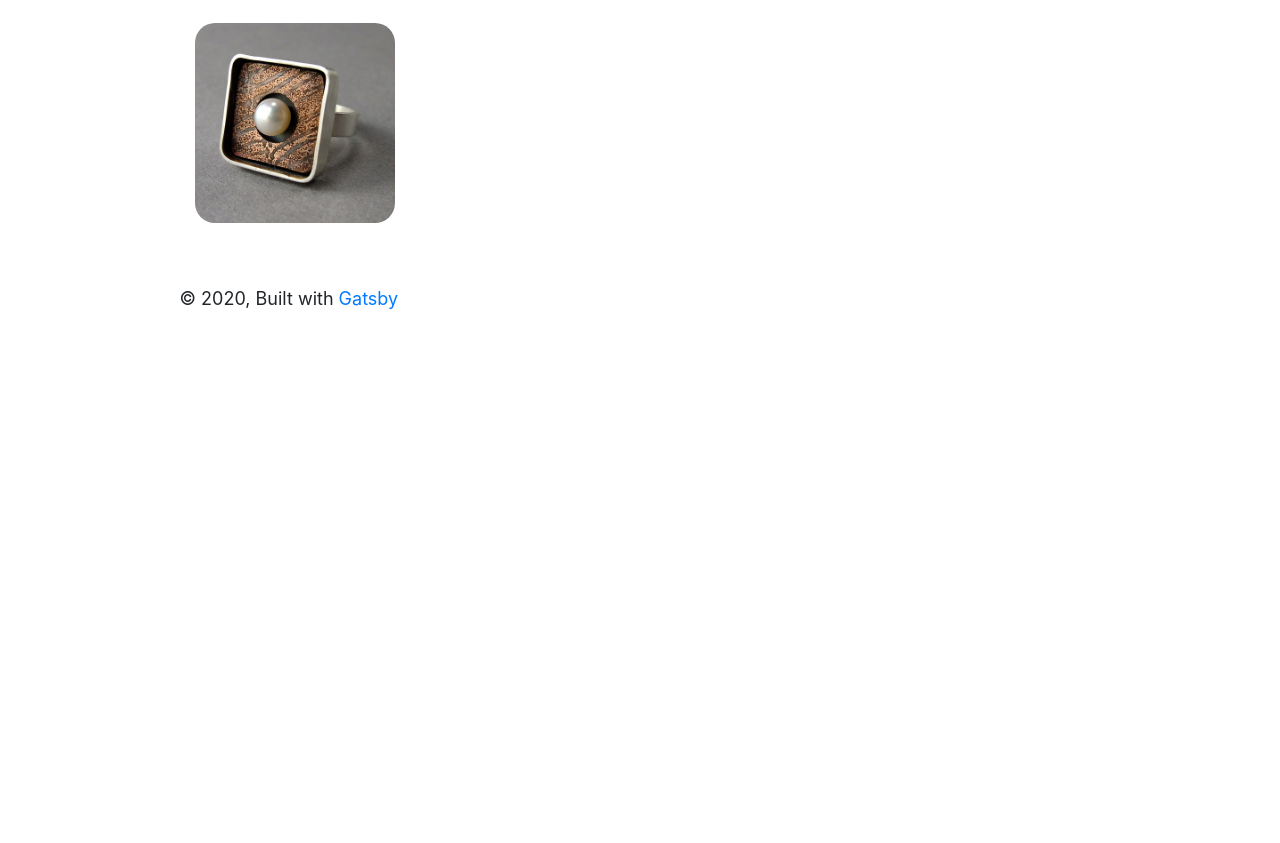
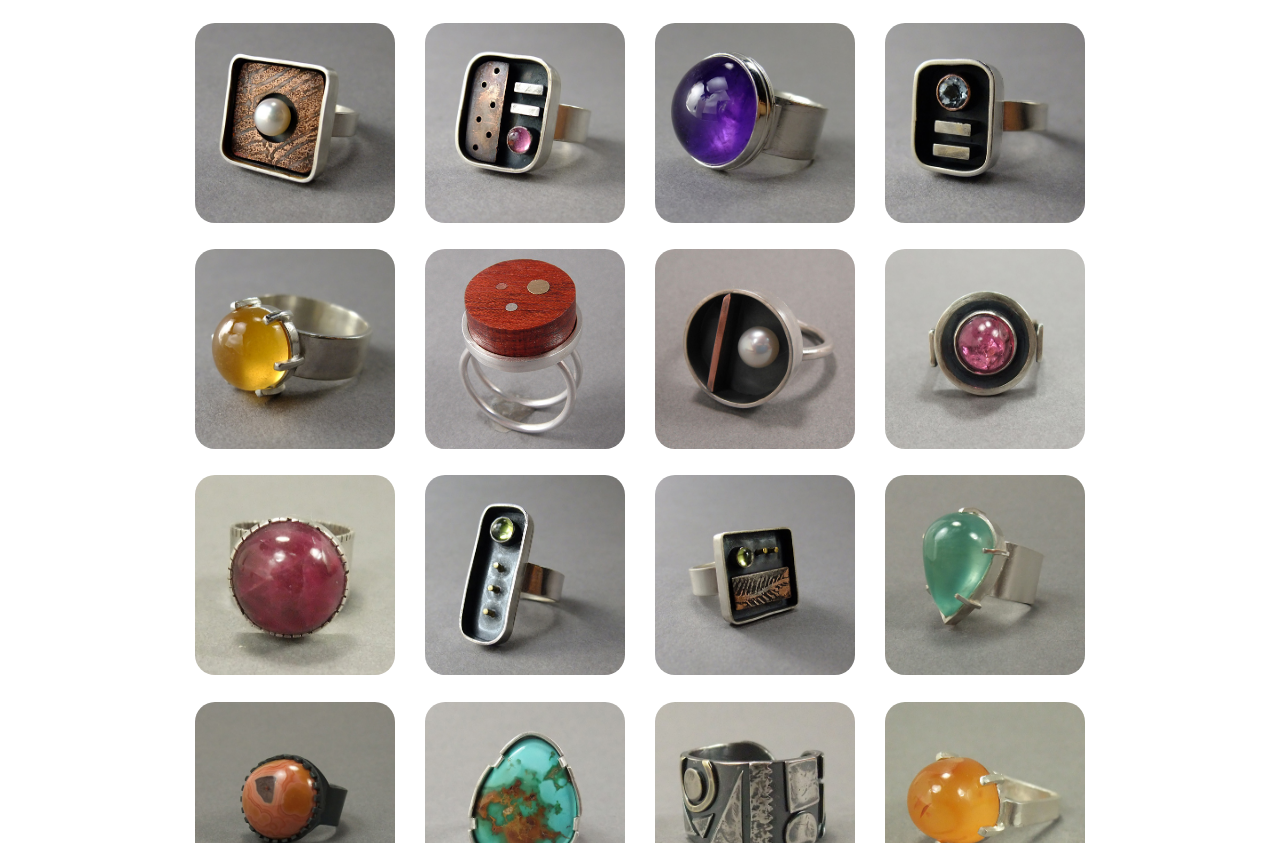
Before and after one commit to lucydog901/thomasin2, a Gatsby site: page /everyday in a window 1280 px wide. Shown: the part 109-952 px from the top of the page. Before the commit the page ends 800 px from the top, so only its background shows below. Built offline with nearby package versions, Linux system fonts and the light colour scheme; Gatsby itself is replaced by a stand-in of ours.

Commit message:
added everyday gallery

```diff
--- a/src/pages/everyday.js
+++ b/src/pages/everyday.js
@@ -4,6 +4,21 @@ import React from "react"
 // import Image from "../components/image"
 
 import ringImage79 from "../images/everyday/79.jpg"
+import ringImage92 from "../images/everyday/92.jpg"
+import ringImage107 from "../images/everyday/107.jpg"
+import ringImage111 from "../images/everyday/111.jpg"
+import ringImage119 from "../images/everyday/119.jpg"
+import ringImage233 from "../images/everyday/233.jpg"
+import ringImage285 from "../images/everyday/285.jpg"
+import ringImage365 from "../images/everyday/365.jpg"
+import ringImager9 from "../images/everyday/r9.jpg"
+import ringImager2 from "../images/everyday/r2.jpg"
+import ringImager3 from "../images/everyday/r3.jpg"
+import ringImager4 from "../images/everyday/r4.jpg"
+import ringImager5 from "../images/everyday/r5.jpg"
+import ringImager6 from "../images/everyday/r6.jpg"
+import ringImager7 from "../images/everyday/r7.jpg"
+import ringImager8 from "../images/everyday/r8.jpg"
 
 
 import Layout from "../components/layout"
@@ -20,7 +35,57 @@ const IndexPage = () => (
     <div className="col-6 col-md-4 col-lg-3">
     <a href="/page-8/"><img src={ringImage79} alt="Ring 79" class="thumbnail"/></a>
     </div>
-
+    <div className="col-6 col-md-4 col-lg-3">
+    <a href="/page-8/"><img src={ringImage92} alt="Ring 92" class="thumbnail"/></a>
+    </div>
+    <div className="col-6 col-md-4 col-lg-3">
+    <a href="/page-8/"><img src={ringImage107} alt="Ring 107" class="thumbnail"/></a>
+    </div>
+    <div className="col-6 col-md-4 col-lg-3">
+    <a href="/page-8/"><img src={ringImage111} alt="Ring 111" class="thumbnail"/></a>
+    </div>
+  </div>
+  <div className="row">
+    <div className="col-6 col-md-4 col-lg-3">
+    <a href="/page-8/"><img src={ringImage119} alt="Ring 119" class="thumbnail"/></a>
+    </div>
+    <div className="col-6 col-md-4 col-lg-3">
+    <a href="/page-8/"><img src={ringImage233} alt="Ring 233" class="thumbnail"/></a>
+    </div>
+    <div className="col-6 col-md-4 col-lg-3">
+    <a href="/page-8/"><img src={ringImage285} alt="Ring 285" class="thumbnail"/></a>
+    </div>
+    <div className="col-6 col-md-4 col-lg-3">
+    <a href="/page-8/"><img src={ringImage365} alt="Ring 365" class="thumbnail"/></a>
+    </div>
+  </div>
+  <div className="row">
+    <div className="col-6 col-md-4 col-lg-3">
+    <a href="/page-8/"><img src={ringImager9} alt="Ring r9" class="thumbnail"/></a>
+    </div>
+    <div className="col-6 col-md-4 col-lg-3">
+    <a href="/page-8/"><img src={ringImager2} alt="Ring r2" class="thumbnail"/></a>
+    </div>
+    <div className="col-6 col-md-4 col-lg-3">
+    <a href="/page-8/"><img src={ringImager3} alt="Ring r3" class="thumbnail"/></a>
+    </div>
+    <div className="col-6 col-md-4 col-lg-3">
+    <a href="/page-8/"><img src={ringImager4} alt="Ring r4" class="thumbnail"/></a>
+    </div>
+  </div>
+  <div className="row">
+    <div className="col-6 col-md-4 col-lg-3">
+    <a href="/page-8/"><img src={ringImager5} alt="Ring r5" class="thumbnail"/></a>
+    </div>
+    <div className="col-6 col-md-4 col-lg-3">
+    <a href="/page-8/"><img src={ringImager6} alt="Ring r6" class="thumbnail"/></a>
+    </div>
+    <div className="col-6 col-md-4 col-lg-3">
+    <a href="/page-8/"><img src={ringImager7} alt="Ring r7" class="thumbnail"/></a>
+    </div>
+    <div className="col-6 col-md-4 col-lg-3">
+    <a href="/page-8/"><img src={ringImager8} alt="Ring r8" class="thumbnail"/></a>
+    </div>
   </div>
 </div>
 
--- a/src/pages/index.js
+++ b/src/pages/index.js
@@ -31,13 +31,13 @@ const IndexPage = () => (
   </div>
   <div className="row">
     <div className="col-6 col-md-4 col-lg-3">
-    <h6>Every Day Rings</h6>
+    <h6 align="center">Every Day Rings</h6>
     </div>
     <div className="col-6 col-md-4 col-lg-3">
-    <h6>Unusual Rings</h6>
+    <h6 align="center">Unusual Rings</h6>
     </div>
     <div className="col-6 col-md-4 col-lg-3">
-    <h6>Rings as Sculpture</h6>
+    <h6 align="center">Rings as Sculpture</h6>
     </div>
   </div>
 </div>
```
